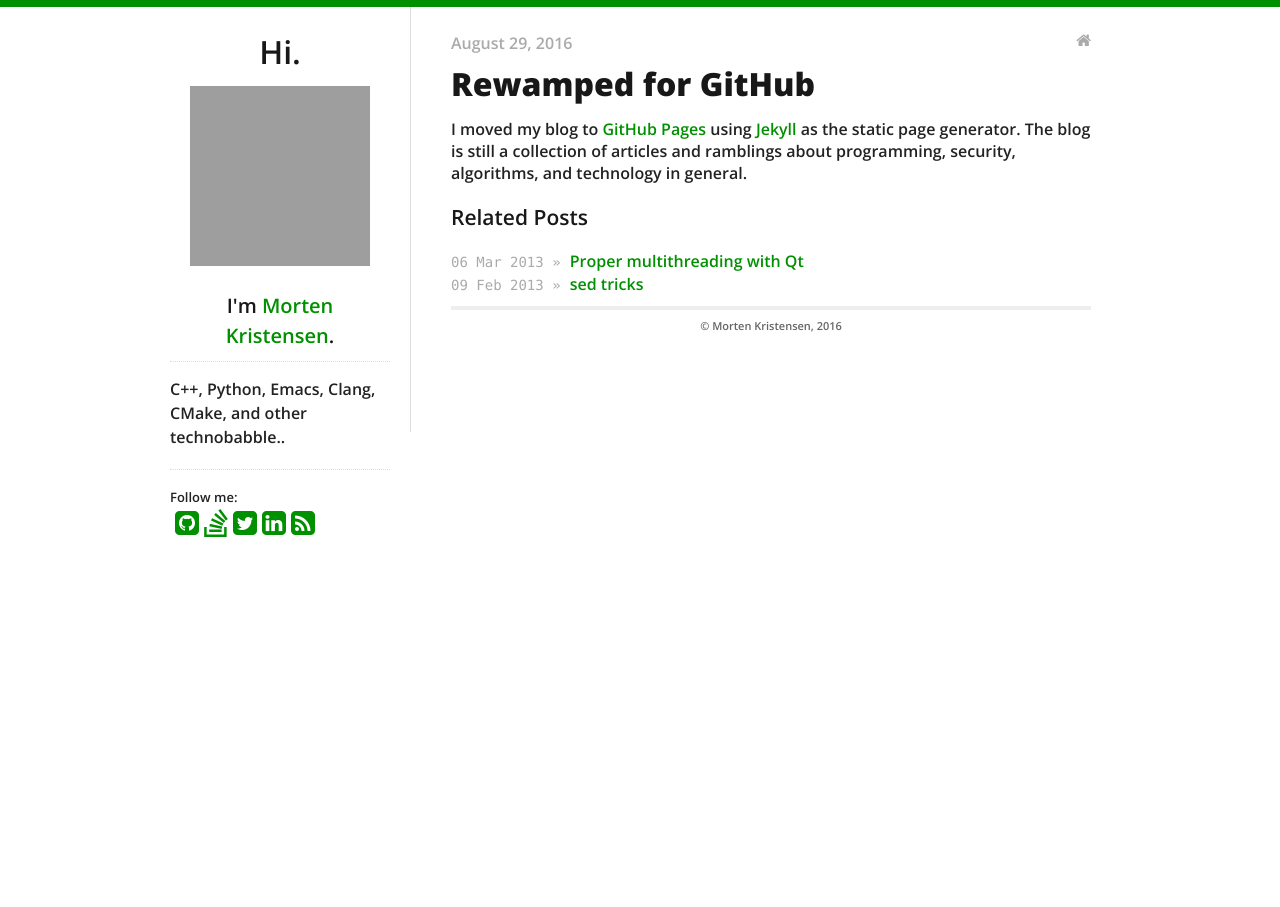
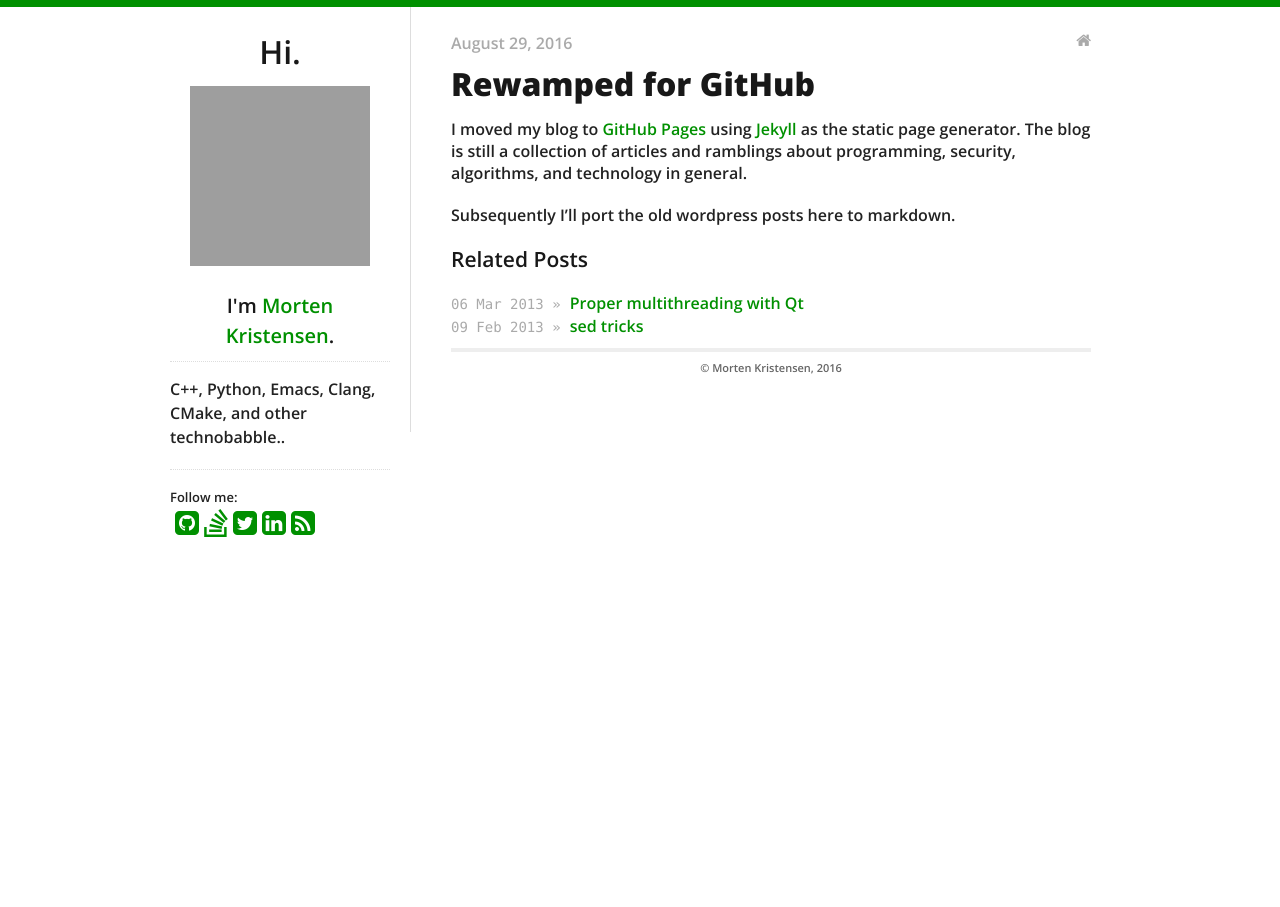
Before and after one commit to netromdk/netromdk.github.io, a Jekyll site: the page built from _posts/2016-08-29-rewamped-for-github.md, in a window 1280 px wide. Built offline with Jekyll 4.4.1, drawn with Linux system fonts in a browser that asks for light colours; nearby versions of some CDN libraries; grey boxes are pictures that could not be loaded.

Commit message:
Updated rewamped post.

```diff
--- a/_posts/2016-08-29-rewamped-for-github.md
+++ b/_posts/2016-08-29-rewamped-for-github.md
@@ -8,5 +8,7 @@ I moved my blog to [GitHub Pages][gh-pages] using [Jekyll][jekyll] as the static
 blog is still a collection of articles and ramblings about programming, security, algorithms, and
 technology in general.
 
+Subsequently I'll port the old wordpress posts here to markdown.
+
 [gh-pages]: https://github.com/netromdk/netromdk.github.io
 [jekyll]: https://jekyllrb.com
```
